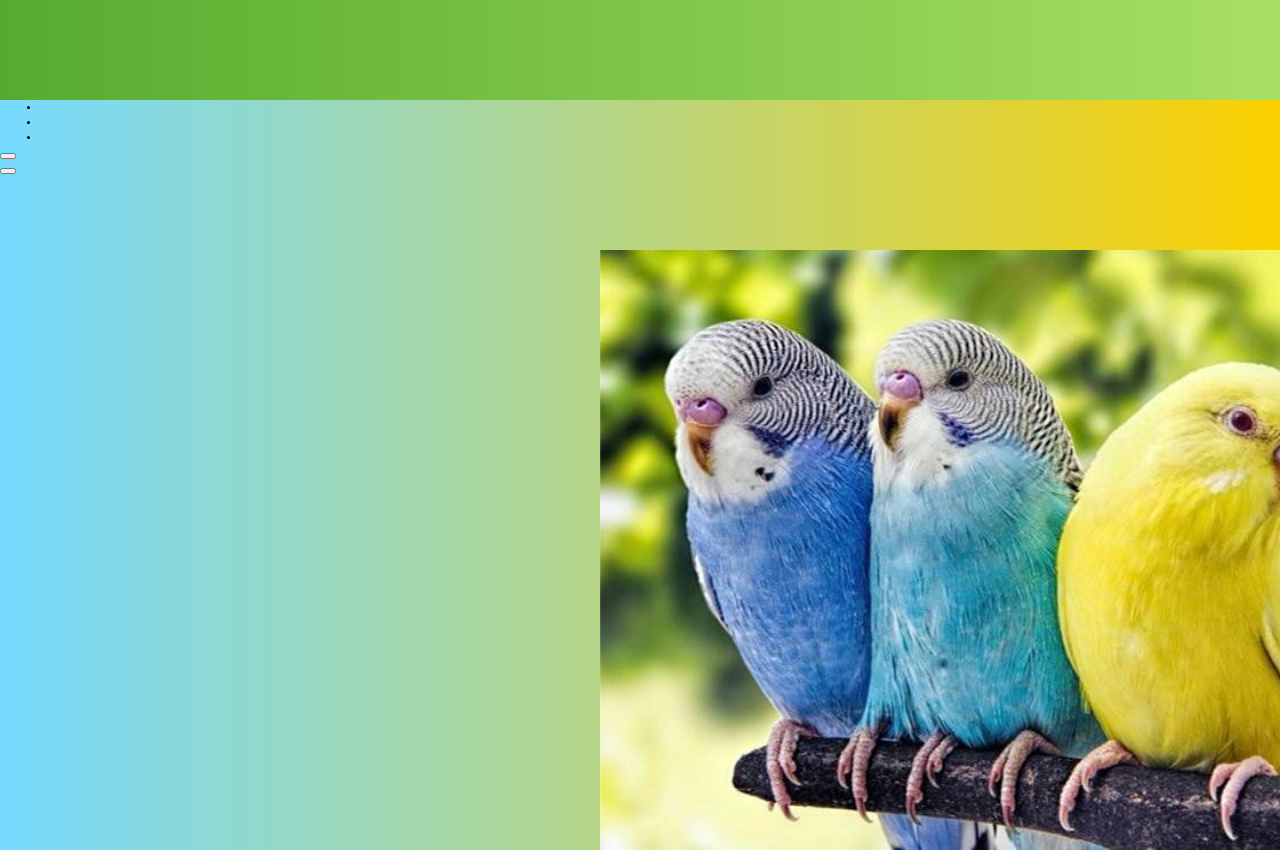
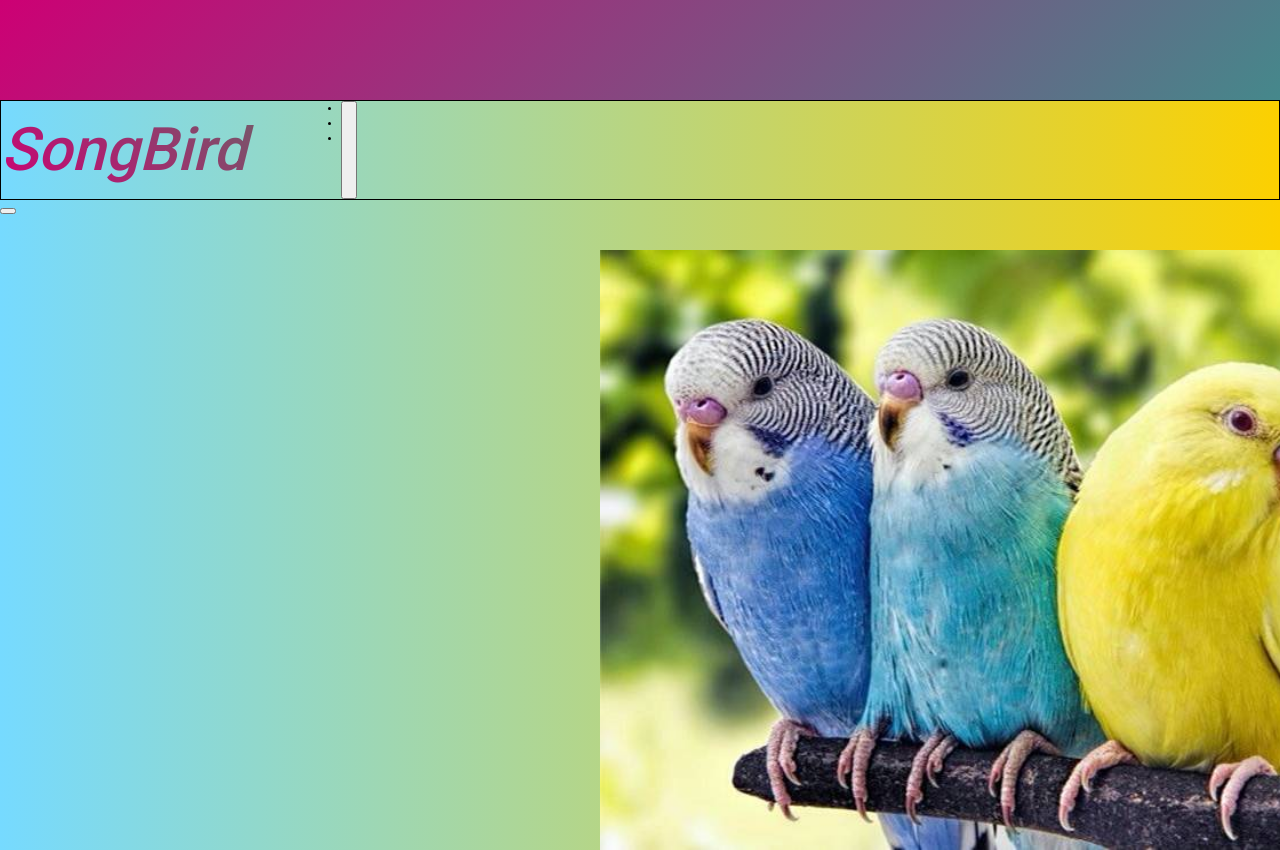
Before and after one commit to Luferov1/JS-RS-stage1, a plain HTML site: page songbird/pages/index.html in a window 1280 px wide. Shown: the top 850 px of the page. Drawn offline with Linux system fonts and the light colour scheme.

Commit message:
feat: add emblem

```diff
--- a/songbird/pages/index.html
+++ b/songbird/pages/index.html
@@ -4,6 +4,9 @@
     <meta charset="UTF-8">
     <meta http-equiv="X-UA-Compatible" content="IE=edge">
     <meta name="viewport" content="width=device-width, initial-scale=1.0">
+    <link rel="preconnect" href="https://fonts.googleapis.com">
+    <link rel="preconnect" href="https://fonts.gstatic.com" crossorigin>
+    <link href="https://fonts.googleapis.com/css2?family=Roboto:wght@300;500;700&display=swap" rel="stylesheet">
     <link rel="stylesheet" href="../styles/reset.css">
     <link rel="stylesheet" href="../styles/main.css">
     <title>SongBird</title>
@@ -11,9 +14,9 @@
   <body>
     <div class="container">
       <header class="header">
-        <div class="wrapper">
+        <div class="wrapper header__wrapper">
           <div class="emblem">
-            <h1 class="emblem__header"></h1>
+            <h1 class="emblem__header">SongBird</h1>
           </div>
           <nav class="navigation">
             <ul class="navigation__list">
--- a/songbird/sass/main.scss
+++ b/songbird/sass/main.scss
@@ -1,3 +1,25 @@
+@mixin font-color {
+  background: -webkit-linear-gradient(45deg, #cd0074, #676767);
+  background-clip: text;
+  -webkit-background-clip: text;
+  -webkit-text-fill-color: transparent;
+}
+
+@mixin basic-font {
+  font-size: 2rem;
+  font-weight: 300;
+}
+
+html {
+  font-size: 10px;
+  font-family: 'Roboto', sans-serif;
+}
+
+body {
+  background: linear-gradient(135deg, #cd0074, #00cd97);
+  overflow: hidden;
+}
+
 .container {
   max-width: 1520px;
   height: 900px;
@@ -10,3 +32,29 @@
   max-width: 1380px;
   height: 100%;
 }
+
+.header {
+  width: 100%;
+  height: 100px;
+  border: 1px solid black;
+}
+
+.header__wrapper {
+  display: flex;
+}
+
+.emblem {
+  display: flex;
+  justify-content: center;
+  align-items: center;
+  height: 100%;
+  width: 300px;
+
+  .emblem__header {
+    font-size: 6rem;
+    font-weight: 500;
+    font-style: italic;
+    width: 100%;
+    @include font-color;
+  }
+}
--- a/songbird/sass/reset.scss
+++ b/songbird/sass/reset.scss
@@ -21,12 +21,3 @@ input, button, textarea, select {
 p, h1, h2, h3, h4, h5, h6 {
   overflow-wrap: break-word;
 }
-
-html {
-  font-size: 10px;
-}
-
-body {
-  background: linear-gradient(to right, #56ab2f, #a8e063);
-  overflow: hidden;
-}
```
Also changed, not shown: songbird/assets/fonts/Roboto-Bold.ttf (added), songbird/assets/fonts/Roboto-Light.ttf (added), songbird/assets/fonts/Roboto-Medium.ttf (added), songbird/styles/main.css, songbird/styles/reset.css, 2 other files.
